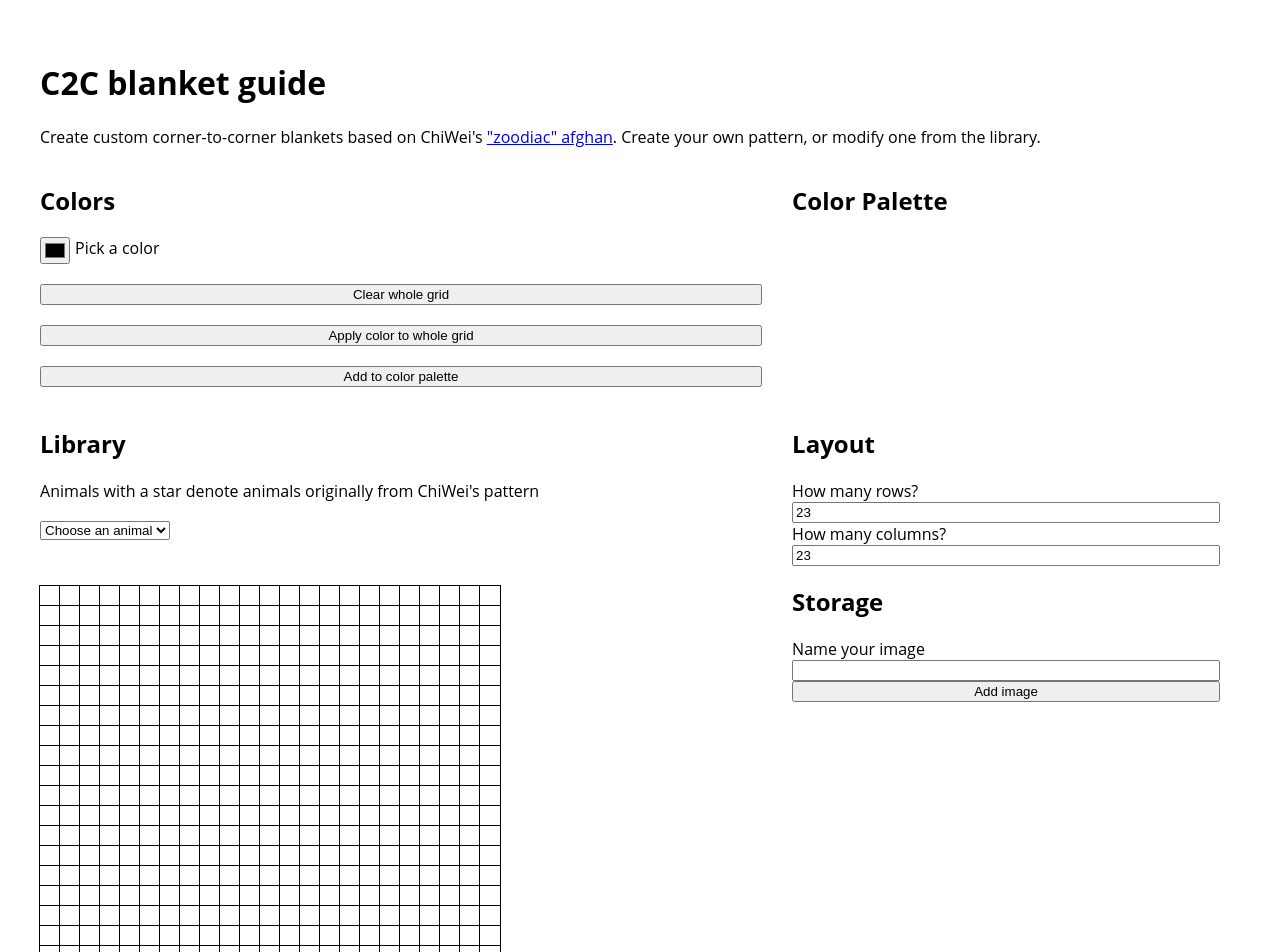
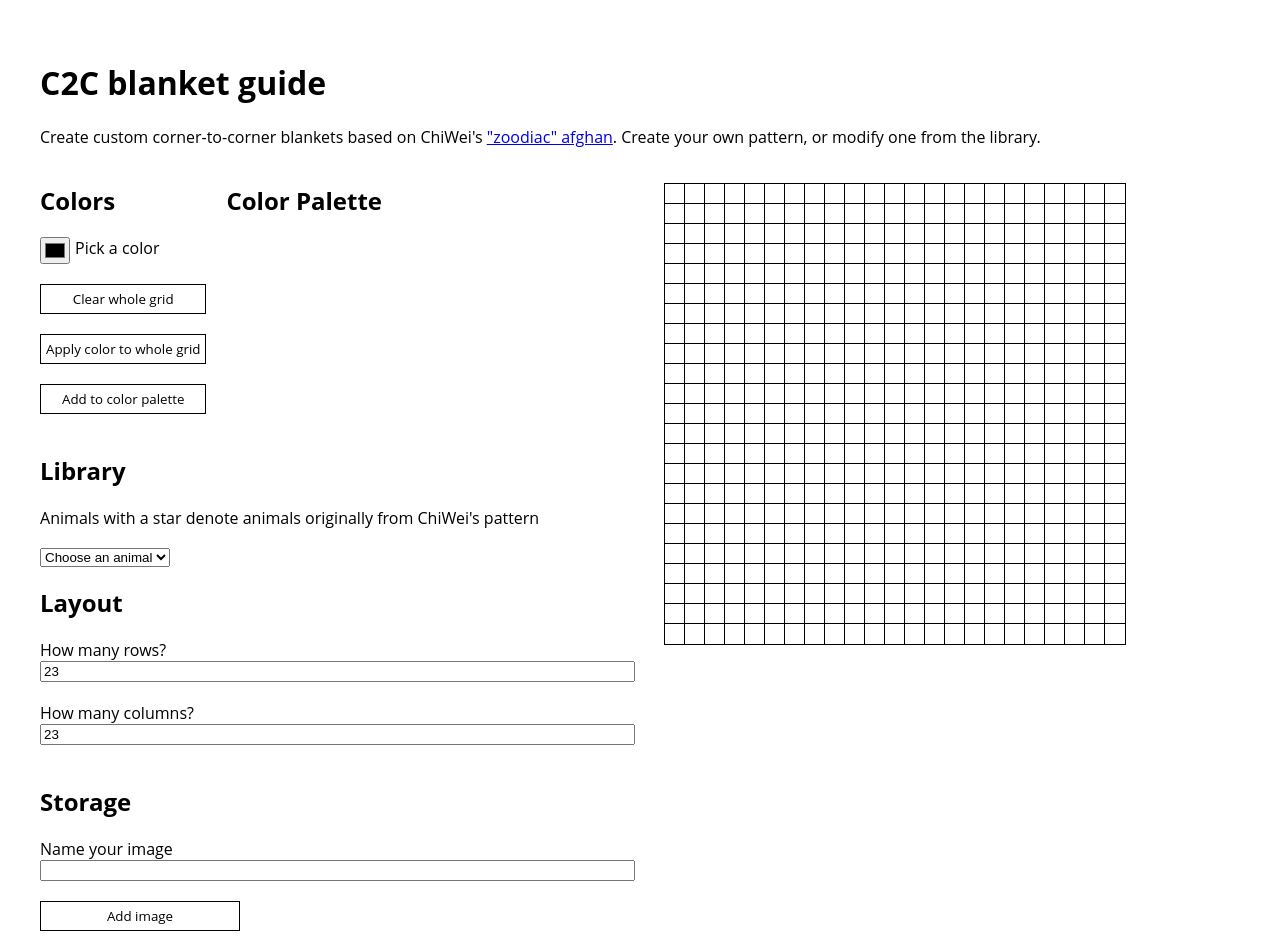
Before and after one commit to lisavineberg/c2c-grid, a React (Create React App) app: page / in a window 1280 px wide. Shown: the top 952 px of the page. Built offline with nearby package versions, Linux system fonts and the light colour scheme.

Commit message:
fixed some styling, fixed update color

```diff
--- a/src/App.js
+++ b/src/App.js
@@ -20,6 +20,10 @@ const Content = styled.div`
   column-gap: 10px;
 `;
 
+const Flex = styled.div`
+  display: flex;
+`;
+
 export const GeneralContext = createContext();
 
 const App = () => {
@@ -28,7 +32,7 @@ const App = () => {
   const [selectedColor, setSelectedColor] = useState("#fff");
   const [cells, setCells] = useState([]);
   const [storedColors, setStoredColors] = useState([]);
-  const [storedImages, setStoredImages] = useState(IMAGES);
+  const [storedImages, setStoredImages] = useState([]);
 
   useEffect(() => {
     const grid = [];
@@ -39,7 +43,11 @@ const App = () => {
     }
 
     setCells(grid);
-  }, []);
+  }, [rows, columns]);
+
+  // useEffect(() => {
+  //   setStoredImages(IMAGES);
+  // }, [storedImages]);
 
   const applyStoredImage = (animal) => {
     const info = storedImages.find(image => image.name === animal)
@@ -49,18 +57,26 @@ const App = () => {
     setCells(info.cells);
   }
 
+  const handleRowOrColChange = (name, value) => {
+    name === "rows" ? setRows(value) : setColumns(value);
+  }
+
   return (
     <GeneralContext.Provider value={{ cells, setCells, selectedColor, setSelectedColor }}>
       <StyledApp>
         <h1>C2C blanket guide</h1>
         <p>Create custom corner-to-corner blankets based on ChiWei's <a href="https://www.1dogwoof.com/zoodiacs-c2c-crochet-afghan/">"zoodiac" afghan</a>. Create your own pattern, or modify one from the library.</p>
         <Content>
-          <ColorSelector storedColors={storedColors} setStoredColors={setStoredColors} />
-          {storedColors && <ColorPalette storedColors={storedColors} setStored={setStoredColors} />}
-          <Library storedImages={storedImages} applyImage={applyStoredImage} />
-          <Layout rows={rows} cols={columns} />
+          <div>
+            <Flex>
+              <ColorSelector storedColors={storedColors} setStoredColors={setStoredColors} />
+              {storedColors && <ColorPalette storedColors={storedColors} setStored={setStoredColors} />}
+            </Flex>
+            <Library storedImages={storedImages} applyImage={applyStoredImage} />
+            <Layout rows={rows} cols={columns} handleChange={handleRowOrColChange} />
+            <Storage storedImages={storedImages} storeImage={setStoredImages} storedColors={storedColors} rows={rows} columns={columns} />
+          </div>
           <Grid cells={cells} rows={rows} cols={columns} />
-          <Storage />
         </Content>
       </StyledApp>
     </GeneralContext.Provider>
--- a/src/components/ColorPalette.js
+++ b/src/components/ColorPalette.js
@@ -26,24 +26,42 @@ const Swatch = styled.span`
   width: 20px;
 `;
 
+const Button = styled.button`
+  background-color: white;
+  border: 1px solid black;
+  color: black;
+  cursor: pointer;
+  font-family: 'Open Sans';
+  max-width: 200px;
+  padding: 5px;
+
+  &:hover {
+    background-color: black;
+    color: white;
+  }
+`;
+
 const ColorPalette = ({ storedColors, setStored }) => {
   const { cells, setCells, selectedColor, setSelectedColor } = useContext(GeneralContext);
 
-  // const updateColor = (color) => {
-  //   const newColor = selectedColor;
-  //   const newCells = cells.forEach(cell => {
-  //     if (cell.color === color) {
-  //       cell.color = newColor;
-  //     }
-  //   })
-  //   setCells(newCells);
+  const updateColor = (color) => {
+    const newColor = selectedColor;
+    const newCells = cells.map(cell => {
+      if (cell.color === color) {
+        cell.color = newColor;
+      }
+      return cell;
+    })
+    setCells(newCells);
 
-  //   const index = storedColors.indexOf(color);
-  //   if (index > -1) {
-  //     storedColors[index] = newColor;
-  //     // setStored(storedColors);
-  //   }
-  // }
+    const newStoredColors = storedColors.map(item => {
+      if (item === color) {
+        item = selectedColor;
+      }
+      return item;
+    })
+    setStored(newStoredColors);
+  }
 
   return (
     <div>
@@ -53,8 +71,8 @@ const ColorPalette = ({ storedColors, setStored }) => {
             <ColorPaletteItem key={`color-palette-${index}`}>
               Color {index + 1}
               <Swatch bgColor={color} />
-              <button onClick={() => setSelectedColor(color)}>Use this color</button>
-              {/* <button onClick={() => updateColor(color)}>Update this color</button> */}
+              <Button onClick={() => setSelectedColor(color)}>Use this color</Button>
+              <Button onClick={() => updateColor(color)}>Update this color</Button>
             </ColorPaletteItem>
         )}
       </StyledColorPalette>
--- a/src/components/ColorSelector.js
+++ b/src/components/ColorSelector.js
@@ -22,6 +22,21 @@ const ColorPicker = styled.input`
   margin-bottom: 0;
   margin-right: 5px;
   width: 30px;
+`;
+
+const Button = styled.button`
+  background-color: white;
+  border: 1px solid black;
+  color: black;
+  cursor: pointer;
+  font-family: 'Open Sans';
+  max-width: 200px;
+  padding: 5px;
+
+  &:hover {
+    background-color: black;
+    color: white;
+  }
 `;
 
 const ColorSelector = ({ storedColors, setStoredColors }) => {
@@ -53,9 +68,9 @@ const ColorSelector = ({ storedColors, setStoredColors }) => {
         <ColorPicker id="color-picker" type="color" value={selectedColor} onChange={handleChange} />
         <label htmlFor="color-picker">Pick a color</label>
       </ColorPickerContainer>
-      <button onClick={() => applyToAll("#fff")}>Clear whole grid</button>
-      <button onClick={() => applyToAll(selectedColor)}>Apply color to whole grid</button>
-      <button onClick={storeColor}>Add to color palette</button>
+      <Button onClick={() => applyToAll("#fff")}>Clear whole grid</Button>
+      <Button onClick={() => applyToAll(selectedColor)}>Apply color to whole grid</Button>
+      <Button onClick={storeColor}>Add to color palette</Button>
     </Container>
   )
 }
--- a/src/components/Layout.js
+++ b/src/components/Layout.js
@@ -7,12 +7,15 @@ const Container = styled.div`
   margin-right: 20px;
 `;
 
-const Layout = ({ rows, cols }) => {
+const Input = styled.input`
+  margin-bottom: 20px;
+`;
+
+const Layout = ({ rows, cols, handleChange }) => {
 
   const handleRowOrColChange = (event) => {
-    // const {name, value} = event.target;
-    // this.setState({ [name]: parseInt(value) });
-    // this.updateGrid({ [name]: parseInt(value) });
+    const { name, value} = event.target;
+    handleChange(name, parseInt(value));
   }
 
   return (
@@ -23,9 +26,9 @@ const Layout = ({ rows, cols }) => {
       {/* {this.state.showLayout &&  */}
         <Container>
           <label htmlFor="rows">How many rows?</label>
-          <input id="rows" name="rows" type="number" value={rows} onChange={handleRowOrColChange} />
+          <Input id="rows" name="rows" type="number" value={rows} onChange={handleRowOrColChange} />
           <label htmlFor="columns">How many columns?</label>
-          <input id="columns" name="columns" type="number" value={cols} onChange={handleRowOrColChange} />
+          <Input id="columns" name="columns" type="number" value={cols} onChange={handleRowOrColChange} />
         </Container>
       {/* } */}
     </div>
--- a/src/components/Storage.js
+++ b/src/components/Storage.js
@@ -1,5 +1,7 @@
-import React from "react";
+import React, { useState, useContext } from "react";
 import styled from "styled-components";
+
+import { GeneralContext } from "./../App";
 
 const Container = styled.div`
   display: flex;
@@ -11,30 +13,57 @@ const Container = styled.div`
   }
 `;
 
-const Storage = () => {
+const Button = styled.button`
+  background-color: white;
+  border: 1px solid black;
+  color: black;
+  cursor: pointer;
+  font-family: 'Open Sans';
+  max-width: 200px;
+  padding: 5px;
+
+  &:hover {
+    background-color: black;
+    color: white;
+  }
+`;
+
+const Input = styled.input`
+  margin-bottom: 20px;
+`;
+
+const Storage = ({ storedImages, storeImage, storedColors, rows, columns }) => {
+  const { cells, setCells } = useContext(GeneralContext);
+
+  const [name, setName] = useState("");
   const addName = (event) => {
-    // this.setState({ name: event.target.value })
+    setName(event.target.value);
   }
 
   const addImage = () => {
-    // if (this.state.name) {
-    //   let images = [...this.state.storedImages];
-    //   const name = this.state.name;
-    //   const cells = this.state.cells;
-    //   const colors = this.state.storedColors
-    //   let newImage = {}
-    //   newImage[name] = {cells: cells, storedColors: colors};
-    //   images = images.concat(newImage);
-    //   this.setState({ storedImages: images });
-    // }
+    if (name) {
+      // TODO
+      // const images = storedImages;
+      // const newImage = {
+      //   name: name,
+      //   cells: cells,
+      //   storedColors: storedColors,
+      //   rows: rows,
+      //   columns: columns,
+      // }
+      // console.log("new image", newImage);
+      // images.push(newImage)
+      // console.log("images", images);
+      // storeImage(images);
+    }
   }
 
   return (
     <Container>
       <h2>Storage</h2>
       <label htmlFor="name">Name your image</label>
-      <input id="name" type="text" onChange={addName} />
-      <button onClick={addImage}>Add image</button>
+      <Input id="name" type="text" onChange={addName} />
+      <Button onClick={addImage}>Add image</Button>
     </Container>
   )
 }
```
